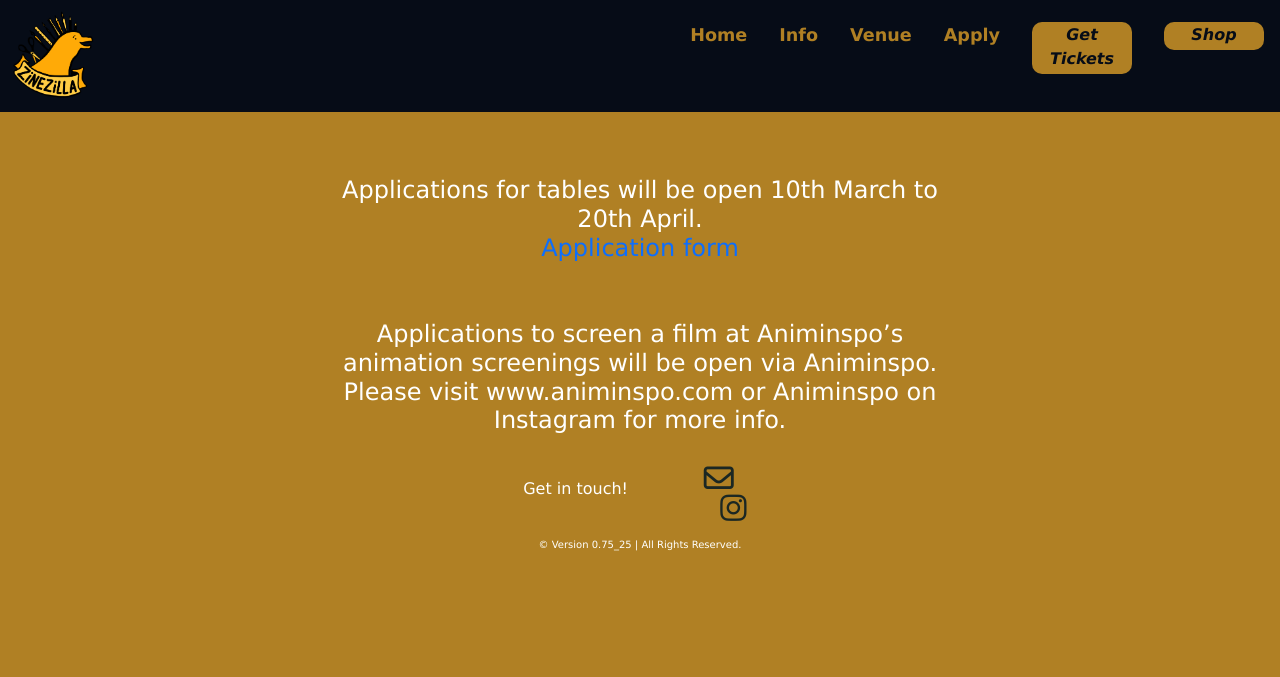
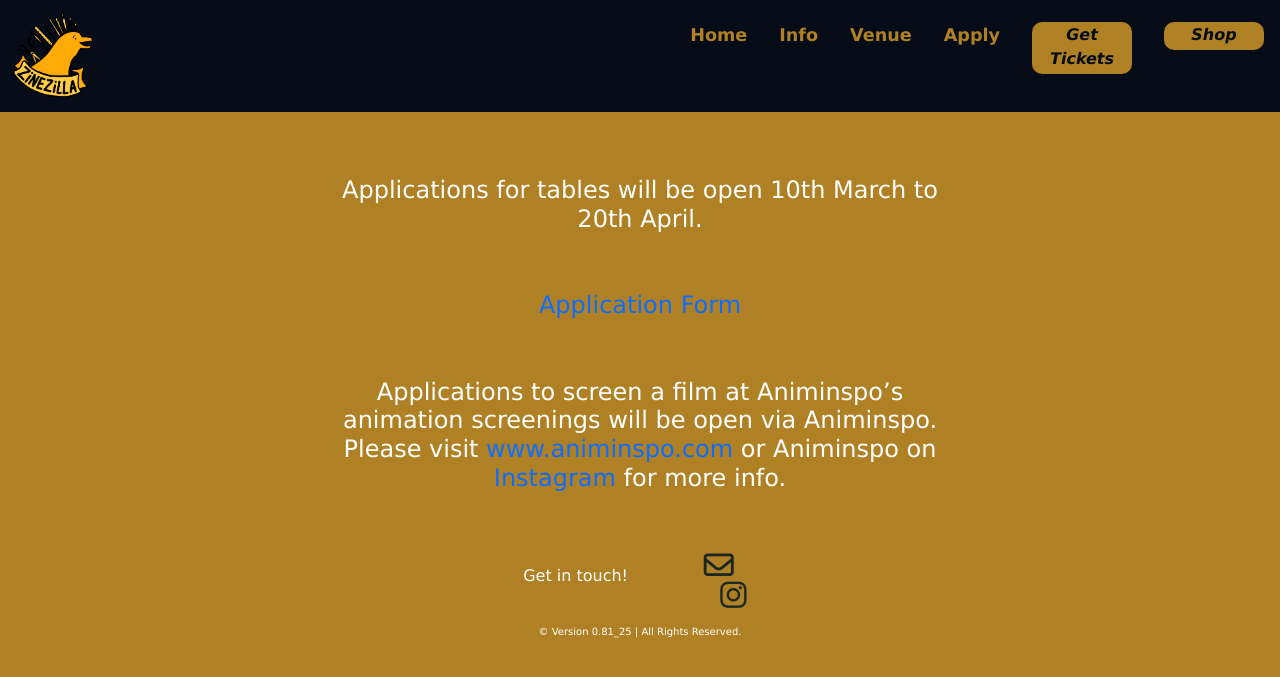
Before and after one commit to fajard01/zinezilla, a Jekyll site: the page built from _pages/apply.html, in a window 1280 px wide. Shown: the top 677 px of the page. Built offline with Jekyll 4.4.1, drawn with Linux system fonts in a browser that asks for light colours; cached includes are drawn as plain includes; nearby versions of some CDN libraries.

Commit message:
Version 0.81

```diff
--- a/_includes/footer.html
+++ b/_includes/footer.html
@@ -10,6 +10,6 @@
 </div>
 <br>
 <div class="copyright centre-col">
-  <p class="copyright-text">© Version 0.75_25 | All Rights Reserved.</p>
+  <p class="copyright-text">© Version 0.81_25 | All Rights Reserved.</p>
 </div>
 <div class="empty"></div>
--- a/_pages/apply.html
+++ b/_pages/apply.html
@@ -6,11 +6,13 @@
 <div class="centre-col apply-col">
     <h4>
         Applications for tables will be open 10th March to 20th April.
-        <br><a href="https://docs.google.com/forms/d/e/1FAIpQLSdoNTicmS7O6nZZyavwXosq1WK7xd_7pcshtkXB-qDImxY0Xg/viewform?pli=1">
-            Application form
+        <br><br><br>
+        <a href="https://docs.google.com/forms/d/e/1FAIpQLSdoNTicmS7O6nZZyavwXosq1WK7xd_7pcshtkXB-qDImxY0Xg/viewform?pli=1">
+            Application Form
         </a>
         <br><br>
         <br>Applications to screen a film at Animinspo’s animation screenings will be open via Animinspo.
-        Please visit www.animinspo.com or Animinspo on Instagram for more info.
+        <br>Please visit <a href="https://www.animinspo.com">www.animinspo.com</a> or Animinspo on <a href="https://www.instagram.com/animinspo_bristol/">Instagram</a> for more info.
+        <br><br>
     </h4>
 </div>
--- a/_pages/info.html
+++ b/_pages/info.html
@@ -27,7 +27,7 @@
                 Entrance tickets are £3, on Headfirst or at the door, which gets you entry to everything and a raffle ticket.
                 <br><br>
                 <div class="action-row">
-                    <button>
+                    <button class="action-button">
                         <img src={{ "/img/gettickets.gif" }} alt="Get Zinezilla Tickets"
                              type="button"
                              role="button"
@@ -38,7 +38,7 @@
                 <br>Applications for tables to exhibit at Zinezilla will be open 10th March to 20th April.
                 <br><br>
                 <div class="applyfortables-row">
-                    <button>
+                    <button class="action-button">
                         <img src={{ "/img/applyfortables.gif" }} alt="Apply for Tables"
                              type="button"
                              role="button"
--- a/_sass/info.scss
+++ b/_sass/info.scss
@@ -20,6 +20,12 @@
     border: none;
     height: 50px;
     width: 200px;
+}
+
+.action-button {
+    background-color: transparent;
+    border: none;
+    border-radius: 10%;
 }
 
 .applynow-img {
--- a/_sass/main.scss
+++ b/_sass/main.scss
@@ -116,10 +116,6 @@
   justify-content: center;
 }
 
-// .globe-col {
-//   direction: flex;
-// }
-
 .globe-icon {float: right;
   width: 35px;
   float: right;
```
Also changed, not shown: img/apply.png (deleted), img/ticket.png (deleted).
